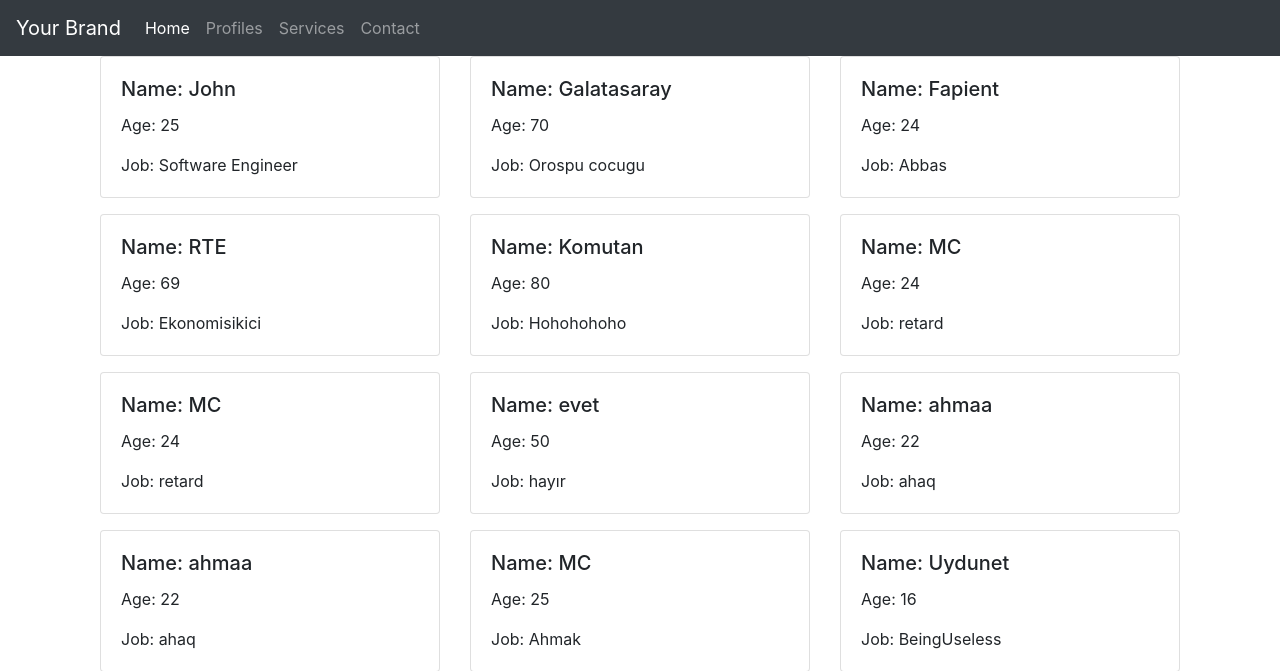
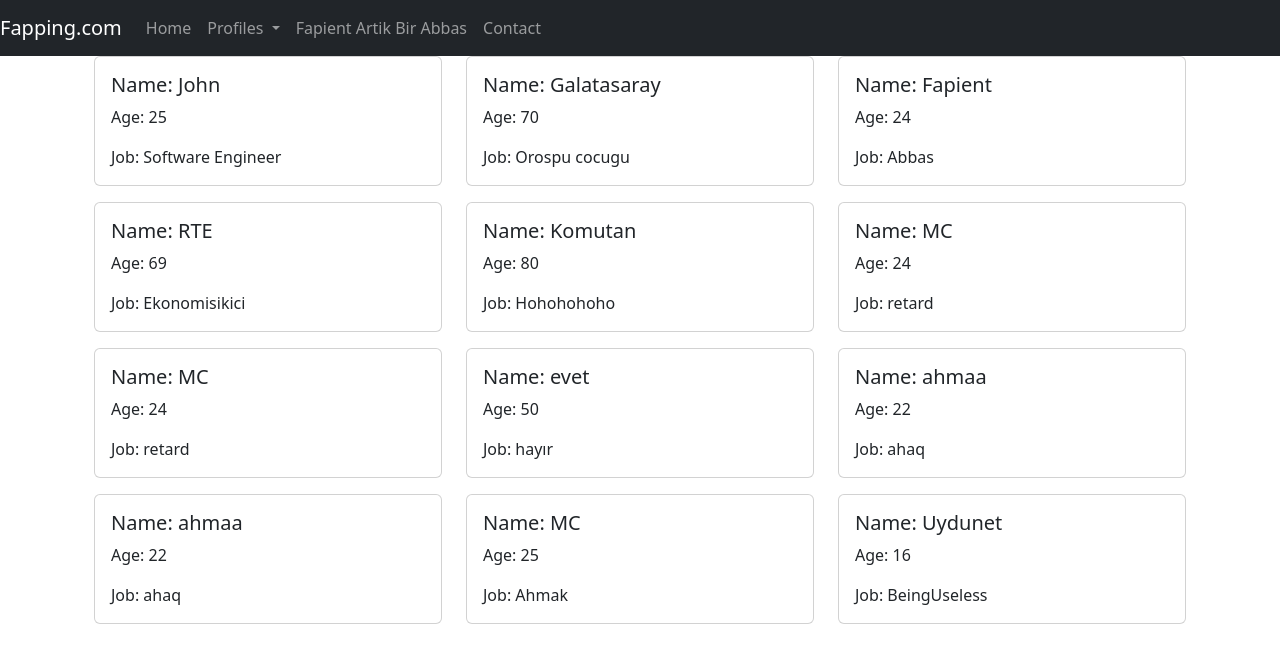
Before and after one commit to Archamat/Project-Matrix, a Django app: page /profiles/ in a window 1280 px wide. Shown: the top 671 px of the page. Run offline with Django 5.2, Linux system fonts and the light colour scheme; data comes from the database, SQL or seed files in the repository; both versions use the stored data as it was after the commit; some libraries are stand-ins or nearby versions.

Commit message:
-DropDown Menu added. -Profile Creation Added

```diff
--- a/myproject/profiles/urls.py
+++ b/myproject/profiles/urls.py
@@ -4,4 +4,5 @@ from . import views
 
 urlpatterns = [
     path('', views.profile_card_view, name='profile_card'),
+    path('create', views.home_view, name='profile_create'),
 ]
--- a/myproject/profiles/views.py
+++ b/myproject/profiles/views.py
@@ -1,6 +1,7 @@
-from django.shortcuts import render
+from django.shortcuts import render,redirect
+from .forms import InputForm
+from .models import UserProfile
 
-from .models import UserProfile
 
 def profile_card_view(request):
     # Fetch all profiles from the database
@@ -11,3 +12,24 @@ def profile_card_view(request):
     }
     # Render the template with profiles data
     return render(request, 'profiles/profile_card.html', context)
+
+
+
+
+# Create your views here.
+def home_view(request):
+    print("deneme")
+    if request.method == 'POST':
+        form = InputForm(request.POST)
+
+        if form.is_valid():
+            Name = form.cleaned_data['Name']
+            Age = form.cleaned_data['Age']
+            Job = form.cleaned_data['Job']
+            print(f"Name: {Name}, Age: {Age}, Job: {Job}")
+            UserProfile.objects.create(name=Name, age=Age, job=Job)
+
+    else:
+        form = InputForm()
+
+    return render(request, 'profiles/create_profile.html', {'form': form})
--- a/myproject/templates/base.html
+++ b/myproject/templates/base.html
@@ -5,25 +5,31 @@
     <meta name="viewport" content="width=device-width, initial-scale=1.0">
     <title>{% block title %}Bootstrap Navbar{% endblock %}</title>
     <!-- Bootstrap CSS -->
-    <link href="https://stackpath.bootstrapcdn.com/bootstrap/4.5.2/css/bootstrap.min.css" rel="stylesheet">
+    <link href="https://cdn.jsdelivr.net/npm/bootstrap@5.3.0/dist/css/bootstrap.min.css" rel="stylesheet">
 </head>
 <body>
 
 <nav class="navbar navbar-expand-lg navbar-dark bg-dark">
-    <a class="navbar-brand" href="#">Your Brand</a>
-    <button class="navbar-toggler" type="button" data-toggle="collapse" data-target="#navbarNav" aria-controls="navbarNav" aria-expanded="false" aria-label="Toggle navigation">
+    <a class="navbar-brand" href="#">Fapping.com</a>
+    <button class="navbar-toggler" type="button" data-bs-toggle="collapse" data-bs-target="#navbarNav" aria-controls="navbarNav" aria-expanded="false" aria-label="Toggle navigation">
         <span class="navbar-toggler-icon"></span>
     </button>
     <div class="collapse navbar-collapse" id="navbarNav">
         <ul class="navbar-nav mr-auto">
             <li class="nav-item active">
-                <a class="nav-link" href="{% url 'welcome_page' %}">Home <span class="sr-only">(current)</span></a>
+                <a class="nav-link" href="{% url 'welcome_page' %}">Home <span class="sr-only"></span></a>
+            </li>
+            <li class="nav-item dropdown">
+                <a class="nav-link dropdown-toggle" href="#" id="navbarDropdown" role="button" data-bs-toggle="dropdown" aria-expanded="false">
+                    Profiles
+                </a>
+                <ul class="dropdown-menu" aria-labelledby="navbarDropdown">
+                    <li><a class="dropdown-item" href="{% url 'profile_card' %}">Profile View</a></li>
+                    <li><a class="dropdown-item" href="{% url 'profile_create' %}">Profile Create</a></li>
+                </ul>
             </li>
             <li class="nav-item">
-                <a class="nav-link" href="{% url 'profile_card' %}">Profiles</a>
-            </li>
-            <li class="nav-item">
-                <a class="nav-link" href="#">Services</a>
+                <a class="nav-link" href="#">Fapient Artik Bir Abbas</a>
             </li>
             <li class="nav-item">
                 <a class="nav-link" href="#">Contact</a>
@@ -39,9 +45,8 @@
 </div>
 
 <!-- Bootstrap JS -->
-<script src="https://code.jquery.com/jquery-3.5.1.slim.min.js"></script>
-<script src="https://cdn.jsdelivr.net/npm/@popperjs/core@2.5.4/dist/umd/popper.min.js"></script>
-<script src="https://stackpath.bootstrapcdn.com/bootstrap/4.5.2/js/bootstrap.min.js"></script>
+<script src="https://cdn.jsdelivr.net/npm/@popperjs/core@2.11.6/dist/umd/popper.min.js"></script>
+<script src="https://cdn.jsdelivr.net/npm/bootstrap@5.3.0/dist/js/bootstrap.min.js"></script>
 
 </body>
 </html>
```
Also changed, not shown: myproject/profiles/forms.py (added, +12 -0 lines), myproject/profiles/templates/profiles/create_profile.html (added, +13 -0 lines), myproject/db.sqlite3.
